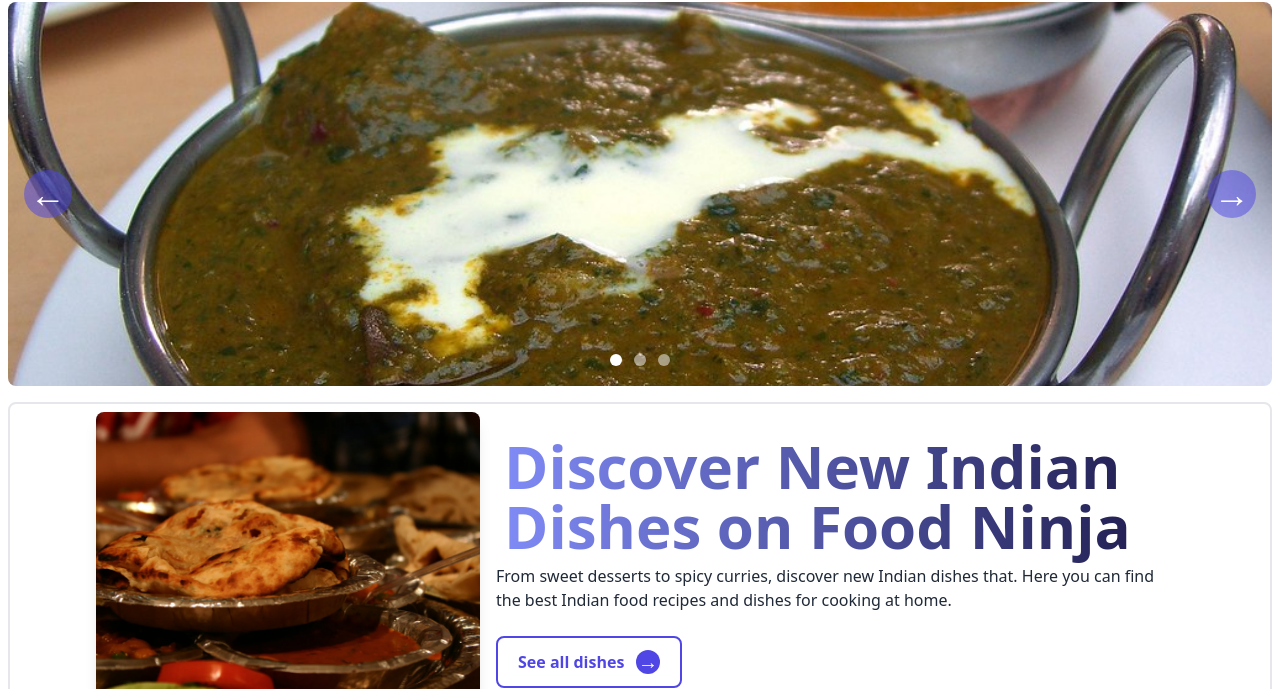
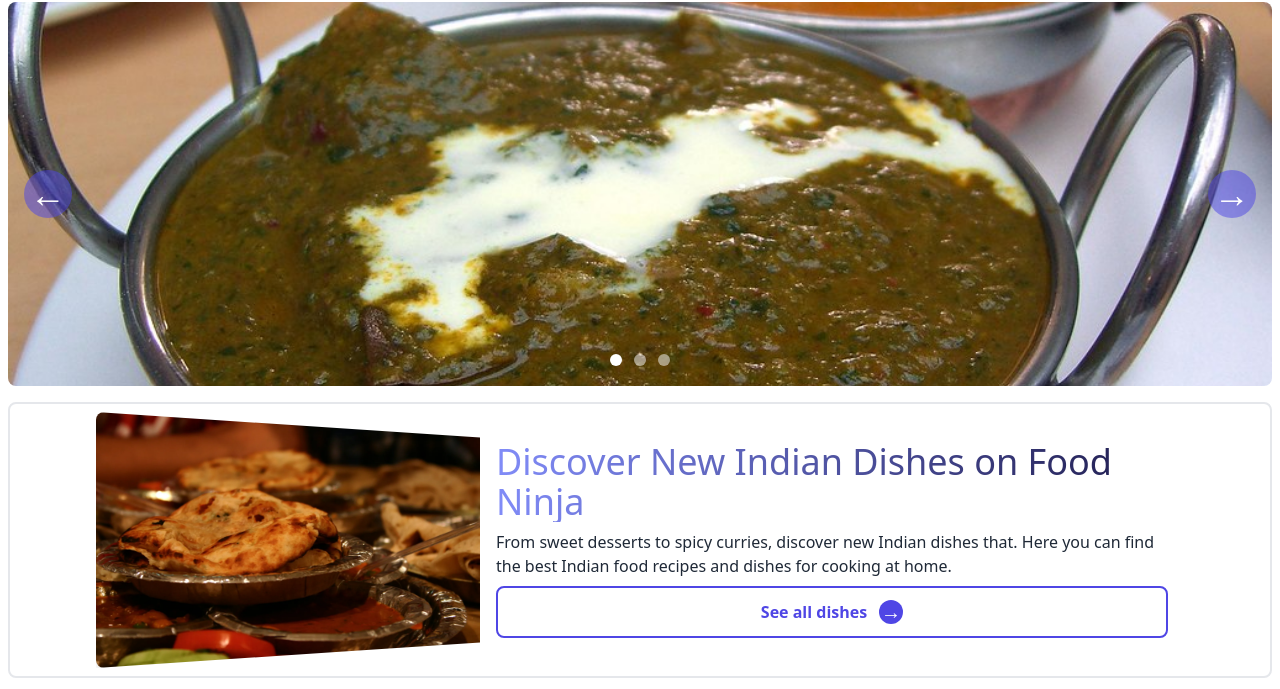
Before and after one commit to Cirvianum-DAW/mp9-pj-uf2-optimitzacio-imatges-gsingh704, a website built with Parcel: page src/index.html in a window 1280 px wide. Shown: the part 111-800 px from the top of the page. Built offline with nearby package versions, Linux system fonts and the light colour scheme; files whose address does not match are found by name.

Commit message:
added a clip path

```diff
--- a/src/index.css
+++ b/src/index.css
@@ -1,3 +1,7 @@
 @tailwind base;
 @tailwind components;
 @tailwind utilities;
+
+.clip-path {
+  clip-path: polygon(0% 0, 100% 10%, 100% 90%, 0 100%);
+}
--- a/src/index.html
+++ b/src/index.html
@@ -105,7 +105,7 @@
             <!-- Item 2 -->
             <div class="hidden duration-700 ease-in-out" data-carousel-item>
               <img
-                src="./img/dosa.jpg"
+                src="./img/dosa.webp"
                 class="block absolute top-1/2 left-1/2 w-full -translate-x-1/2 -translate-y-1/2"
                 alt="..."
               />
@@ -173,21 +173,21 @@
         </div>
       </div>
       <div
-        class="flex justify-center max-w-screen-xl mx-auto mt-4 border-2 rounded-lg p-2 flex-wrap"
+        class="flex justify-center items-center max-w-screen-xl mx-auto mt-4 border-2 rounded-lg p-2 flex-wrap"
       >
         <img
           src="./img/kulcha.webp"
           alt=""
-          class="object-cover w-96 rounded-lg shadow-lg"
+          class="object-cover w-96 rounded-lg shadow-lg clip-path"
         />
 
-        <div class="p-4">
+        <div class="px-4  flex flex-col justify-center">
           <h1
-            class="max-w-2xl p-2 font-extrabold text-3xl  md:text-5xl xl:text-6xl bg-clip-text text-transparent bg-gradient-to-r from-indigo-400 to-indigo-950 "
+            class="max-w-2xl  text-4xl  bg-clip-text text-transparent bg-gradient-to-r from-indigo-400 to-indigo-950 "
           >
             Discover New Indian Dishes on Food Ninja
           </h1>
-          <p class="max-w-2xl mb-6 font-light text-gray-800">
+          <p class="max-w-2xl py-2 font-light text-gray-800">
             From sweet desserts to spicy curries, discover new Indian dishes
             that. Here you can find the best Indian food recipes and dishes for
             cooking at home.
```
